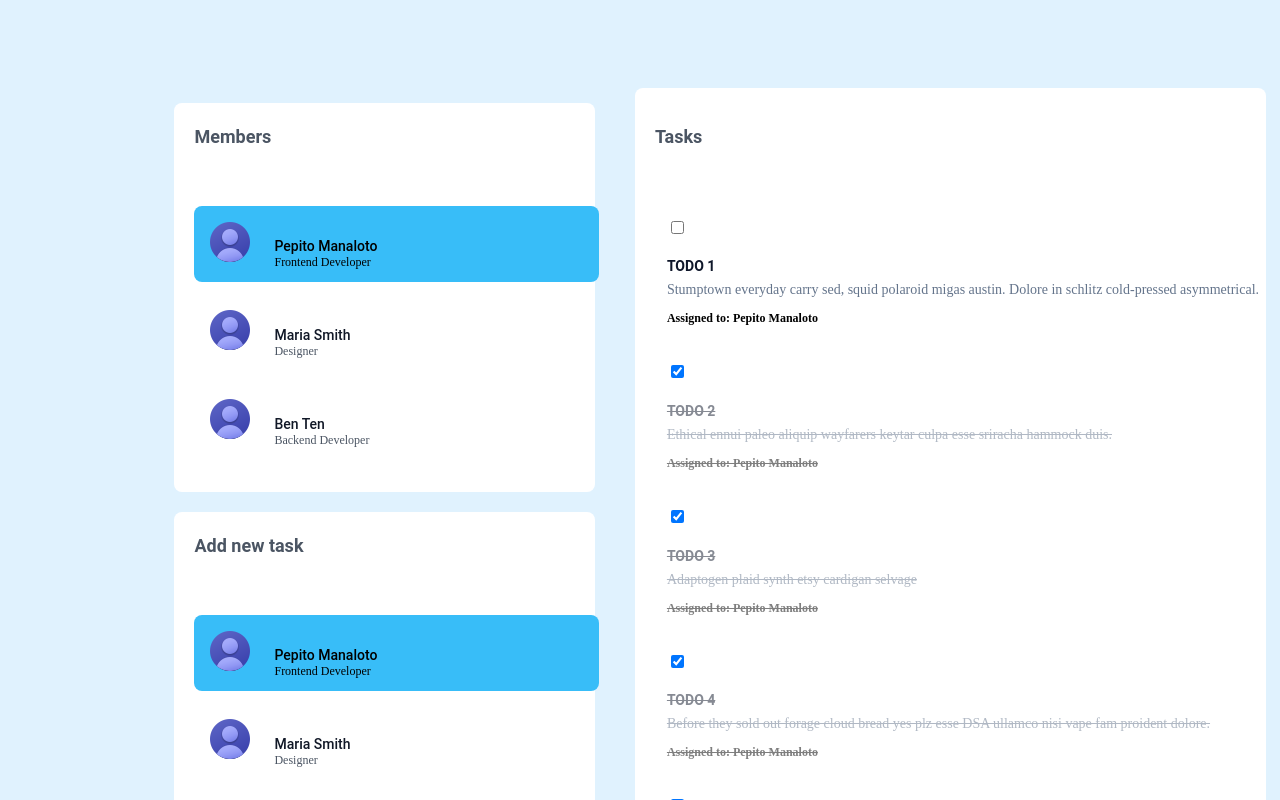
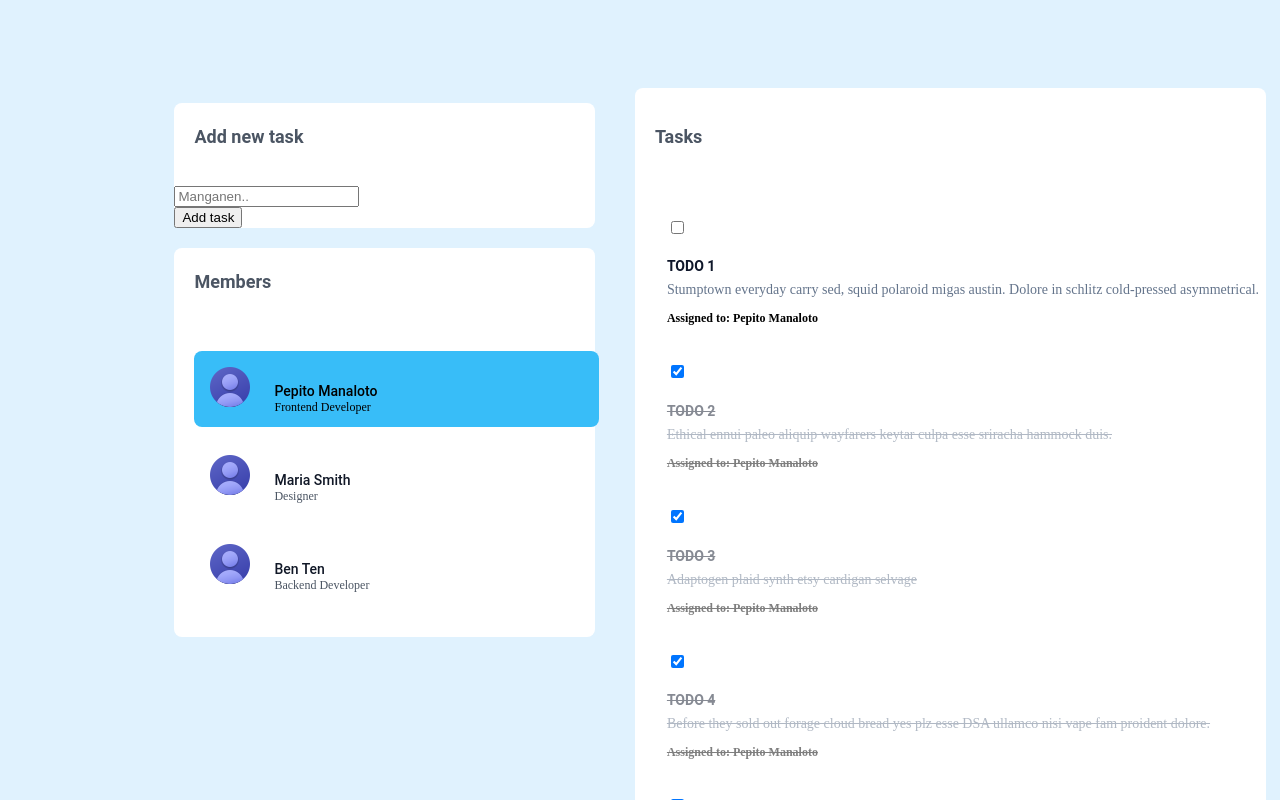
Before and after one commit to reeceballano/taskmaker, a Vue app: page / in a window 1280 px wide. Shown: the top 800 px of the page. Built offline with nearby package versions, Linux system fonts and the light colour scheme; the HTML template or start-up script is replaced by a standard one.

Commit message:
added input component

```diff
--- /dev/null
+++ b/src/components/Button.vue
@@ -0,0 +1,24 @@
+<template>
+    <div class="flex justify-center px-5 pb-5">
+        <button
+            class="block bg-blue-700 w-full p-4 rounded shadow-lg text-white hover:bg-blue-800 transition ease-out"
+            @click="handleOnclick"
+        >
+            {{text}}
+        </button>
+    </div>
+</template>
+
+<script setup>
+const { text } = defineProps({
+    text: {
+        type: String,
+        default: 'Button Text'
+    }
+})
+const emits = defineEmits(['handleOnclick']);
+
+const handleOnclick = () => {
+    emits('handleOnclick');
+}
+</script>
--- /dev/null
+++ b/src/components/Input.vue
@@ -0,0 +1,32 @@
+<template>
+    <div class="p-5">
+        <input
+            class=" ring-2 rounded w-full leading-8 px-3 py-2 shadow-md transition ease-in-out focus:ring-blue-700 hover:ring-blue-600"
+            type="text"
+            :placeholder="placeholder"
+            :value="modelValue"
+            :id="id"
+            @change="$emit('update:modelValue', $event.target.value)"
+        >
+    </div>
+</template>
+
+<script setup>
+    const { id, value, modelValue } = defineProps({
+        id: {
+            type: String,
+            required: true
+        },
+        label: {
+            type: String,
+            default: 'Text input'
+        },
+        placeholder: {
+            type: String,
+            default: 'Black is white'
+        },
+        modelValue: {
+            type: String
+        }
+    })
+</script>
--- a/src/views/HomeView.vue
+++ b/src/views/HomeView.vue
@@ -2,19 +2,12 @@
 <template>
     <div class="home-view">
         <Sidebar>
-            <Widget title="Members">
-                <Profiles>
-                    <ProfileCard
-                        v-for="(user) in users"
-                        :key="user.id"
-                        :user="user"
-                        background="bg-gray-100"
-                        @changeTab="changeTab"
-                    />
-                </Profiles>
+            <Widget title="Add new task">
+                <Input id="newTodo" placeholder="Manganen.." v-model="newTodo"/>
+                <Button @handleOnclick="addTask" text="Add task" />
             </Widget>
 
-            <Widget title="Add new task">
+            <Widget title="Members">
                 <Profiles>
                     <ProfileCard
                         v-for="(user) in users"
@@ -41,7 +34,6 @@
                     />
                 </TransitionGroup>
             </Todos>
-
         </div>
         <!-- <Todos /> -->
     </div>
@@ -56,6 +48,8 @@
     import ProfileCard from '../components/ProfileCard.vue';
     import Sidebar from '../components/Sidebar.vue';
     import Widget from '../components/Widget.vue';
+    import Input from '../components/Input.vue';
+    import Button from '../components/Button.vue';
 
     const todos = computed(() => {
         return data.value;
@@ -67,6 +61,8 @@
 
     provide('tab', activeTab);
 
+    const newTodo = ref('');
+
     const users = [
         {id: 1, name: 'Pepito Manaloto', position: 'Frontend Developer' },
         {id: 2, name: 'Maria Smith', position: 'Designer' },
@@ -77,6 +73,10 @@
         console.log('current id', id);
         activeTab.value = id;
         console.log('activeTab', activeTab.value)
+    }
+
+    const addTask = (task) => {
+        console.log('new task', newTodo.value);
     }
 </script>
 
```
